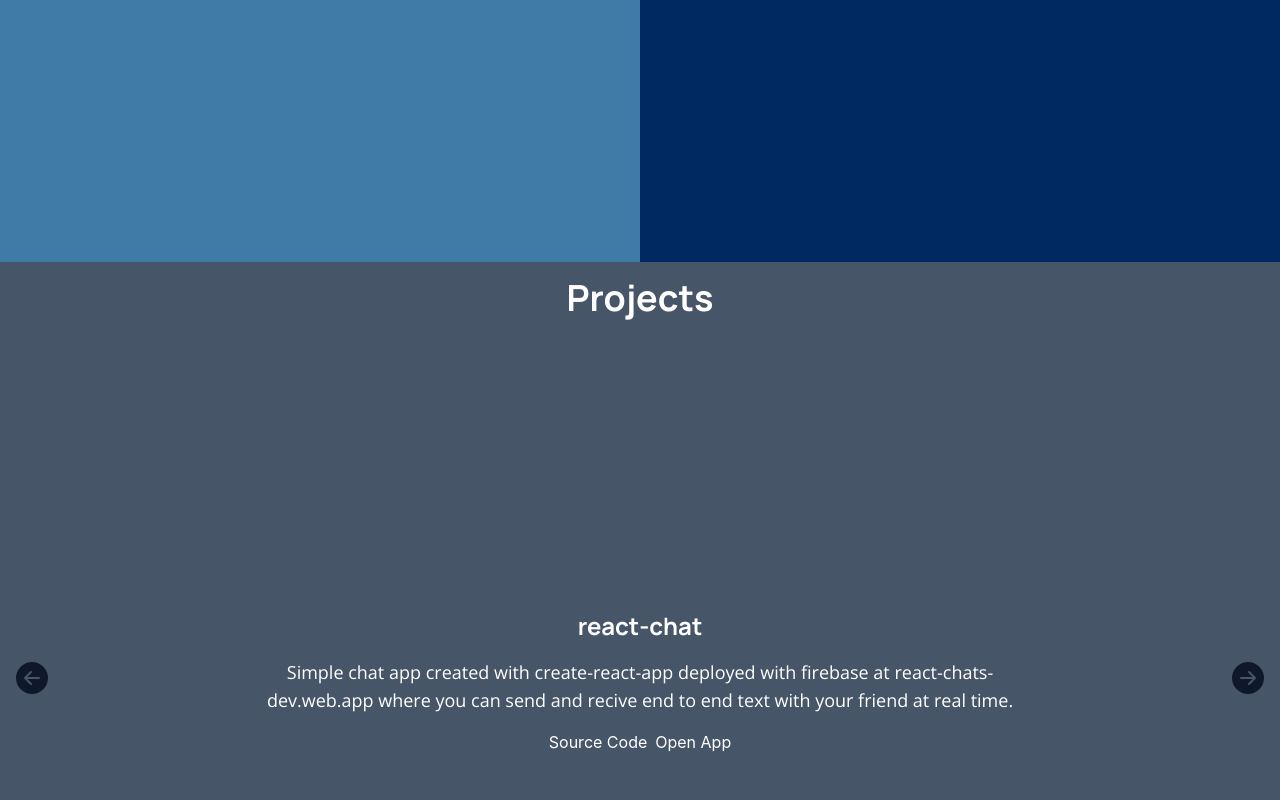
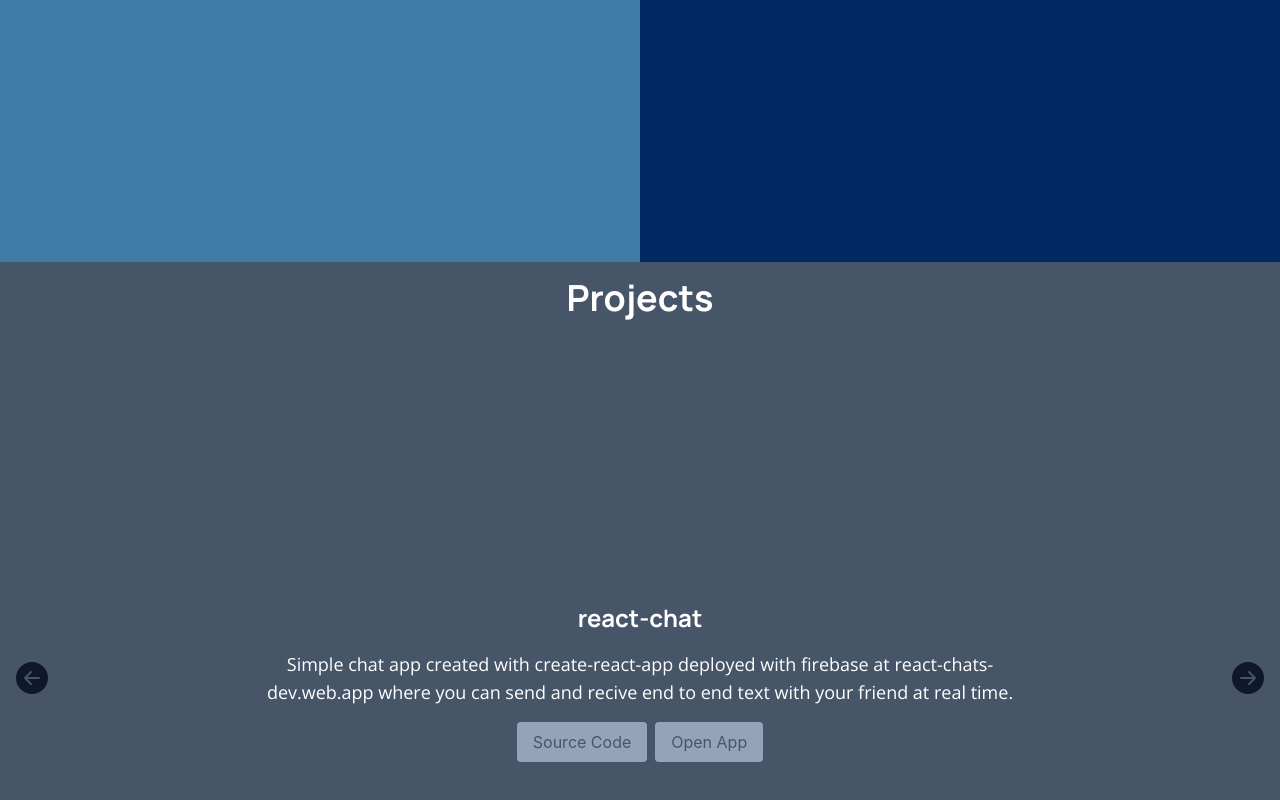
Before and after one commit to d33kshant/d33kshant.github.io, a React (Create React App) app: page / in a window 1280 px wide. Shown: the part 2138-2938 px from the top of the page. Built offline with nearby package versions, Linux system fonts and the light colour scheme.

Commit message:
Update link style

```diff
--- a/src/components/Project.js
+++ b/src/components/Project.js
@@ -4,10 +4,10 @@
 			<h1 className="font-manrope font-bold text-2xl" >{title}</h1>
 			<p className="font-sans text-lg max-w-3xl text-center">{description}</p>
 			<div className="flex gap-2" >
-				<a href={source}>
+				<a href={source} className="bg-slate-400 text-slate-600 rounded px-4 py-2">
 					Source Code
 				</a>
-				<a href={deployment}>
+				<a href={deployment} className="bg-slate-400 text-slate-600 rounded px-4 py-2">
 					Open App
 				</a>
 			</div>
```
